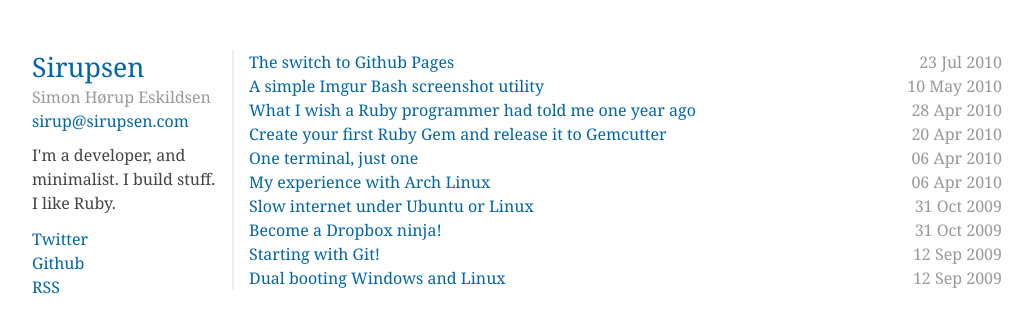
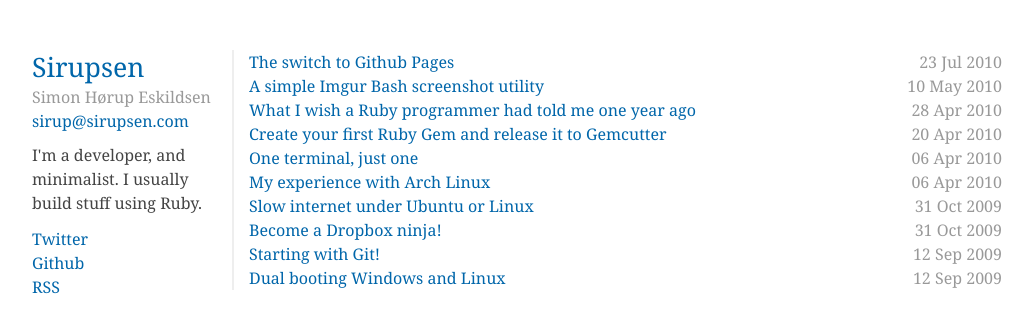
Before and after one commit to igor47/blog, a Jekyll site: the page built from index.html, in a window 1280 px wide. Shown: the top 333 px of the page, without its empty margins (18-1051 px from the left). Built offline with Jekyll 4.4.1, drawn with Linux system fonts in a browser that asks for light colours; Markdown is read by kramdown in place of the engine named in the settings.

Commit message:
Rephrashed the build stuff part of the short "about me" text.

```diff
--- a/_layouts/default.html
+++ b/_layouts/default.html
@@ -19,7 +19,7 @@
           <li><a href="mailto:sirup@sirupsen.com">sirup@sirupsen.com</a></li>
         </ul>
 
-        <p>I'm a developer, and minimalist. I build stuff.<br/> I like Ruby.</p>
+        <p>I'm a developer, and minimalist. I usually build stuff using Ruby.</p>
 
         <ul id="links">
           <li><a href="http://twitter.com/Sirupsen">Twitter</a></li>
```
